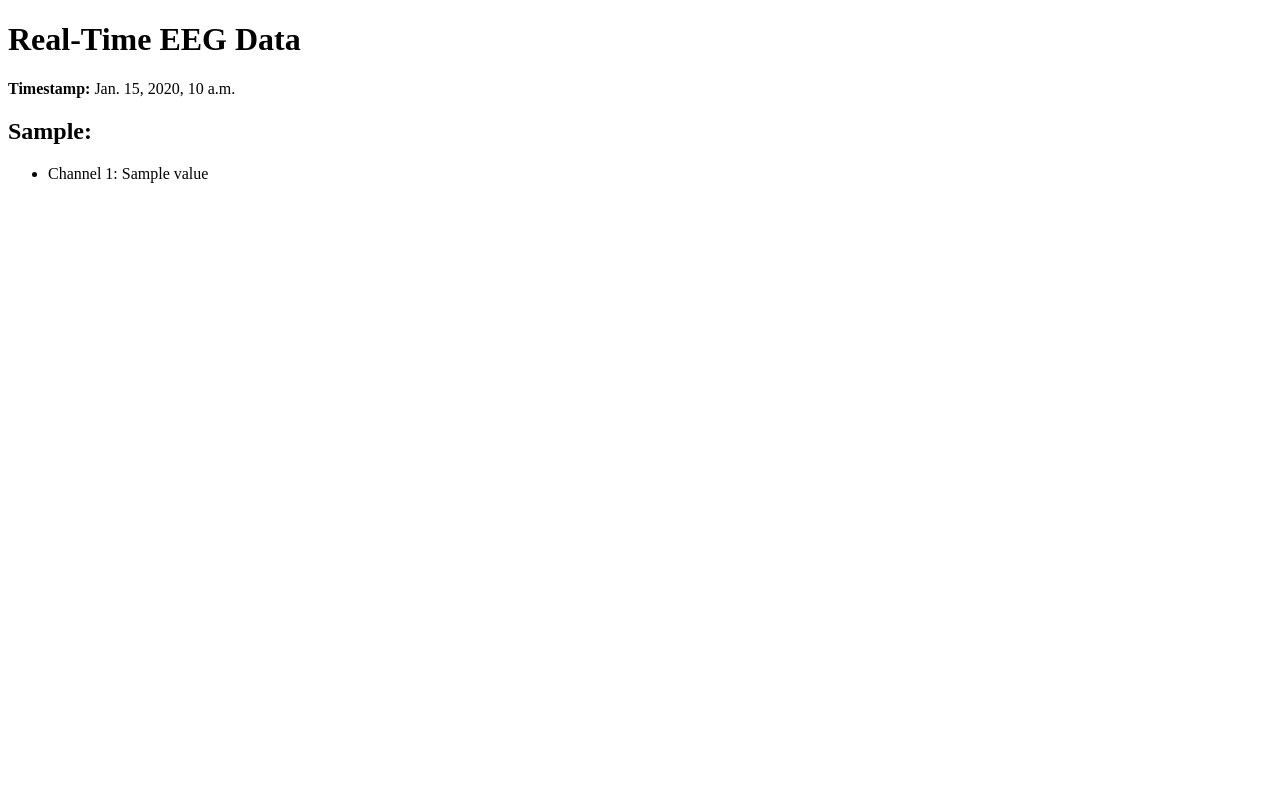
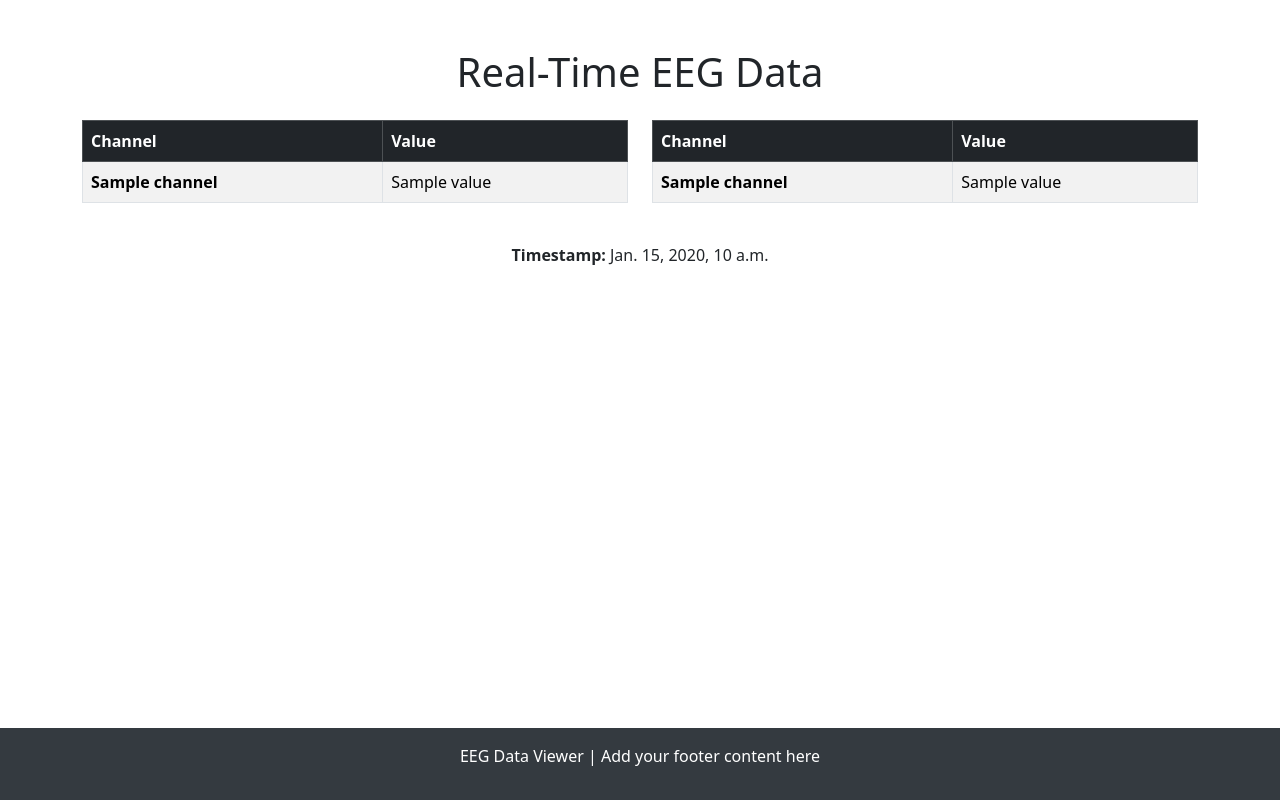
Before and after one commit to FREDYKRUGE/Contec_EEG_KT88_to_LSL-main, a Django app: template eeg_project/eeg_app/templates/eeg_app/eeg_data.html in a window 1280 px wide. Run offline with Django 5.2, Linux system fonts and the light colour scheme; the template is opened without the code that fills it: most values are stand-ins (such as "Sample title", 1, 10 or a date in 2020).

Commit message:
improved vizualizations

```diff
--- /dev/null
+++ b/eeg_project/eeg_app/static/eeg_app/styles.css
@@ -0,0 +1,24 @@
+html, body {
+    margin: 0;
+    padding: 0;
+    height: 100%;
+}
+
+body {
+    display: flex;
+    flex-direction: column;
+}
+
+.content {
+    flex: 1;
+}
+
+footer {
+    background-color: #343a40;
+    color: white;
+    padding: 1rem;
+    text-align: center;
+    position: relative;
+    bottom: 0;
+    width: 100%;
+}
--- a/eeg_project/eeg_app/templates/eeg_app/eeg_data.html
+++ b/eeg_project/eeg_app/templates/eeg_app/eeg_data.html
@@ -1,3 +1,4 @@
+{% load static %}
 
 <!DOCTYPE html>
 <html lang="en">
@@ -6,17 +7,66 @@
     <meta name="viewport" content="width=device-width, initial-scale=1.0">
     <meta http-equiv="refresh" content="3">
     <title>EEG Data</title>
+    <!-- Include Bootstrap -->
+    <link href="https://cdn.jsdelivr.net/npm/bootstrap@5.3.0-alpha3/dist/css/bootstrap.min.css" rel="stylesheet">
+    <!-- Include Custom CSS -->
+    <link rel="stylesheet" href="{% static 'eeg_app/styles.css' %}">
 </head>
 <body>
-    <h1>Real-Time EEG Data</h1>
+    <div class="content">
+        <div class="container mt-5">
+            <h1 class="text-center mb-4">Real-Time EEG Data</h1>
 
-    <p><strong>Timestamp:</strong> {{ timestamp }}</p>
+            {% if error %}
+                <div class="alert alert-danger text-center">{{ error }}</div>
+            {% else %}
+                <div class="row">
+                    <div class="col-md-6">
+                        <table class="table table-bordered table-striped">
+                            <thead class="table-dark">
+                                <tr>
+                                    <th>Channel</th>
+                                    <th>Value</th>
+                                </tr>
+                            </thead>
+                            <tbody>
+                                {% for channel, value in left_table_data %}
+                                    <tr>
+                                        <td><strong>{{ channel }}</strong></td>
+                                        <td>{{ value }}</td>
+                                    </tr>
+                                {% endfor %}
+                            </tbody>
+                        </table>
+                    </div>
+                    <div class="col-md-6">
+                        <table class="table table-bordered table-striped">
+                            <thead class="table-dark">
+                                <tr>
+                                    <th>Channel</th>
+                                    <th>Value</th>
+                                </tr>
+                            </thead>
+                            <tbody>
+                                {% for channel, value in right_table_data %}
+                                    <tr>
+                                        <td><strong>{{ channel }}</strong></td>
+                                        <td>{{ value }}</td>
+                                    </tr>
+                                {% endfor %}
+                            </tbody>
+                        </table>
+                    </div>
+                </div>
+                <div class="text-center mt-4">
+                    <p><strong>Timestamp:</strong> {{ timestamp }}</p>
+                </div>
+            {% endif %}
+        </div>
+    </div>
 
-    <h2>Sample:</h2>
-    <ul>
-        {% for value in sample %}
-            <li>Channel {{ forloop.counter }}: {{ value }}</li>
-        {% endfor %}
-    </ul>
+    <footer>
+        <p>EEG Data Viewer | Add your footer content here</p>
+    </footer>
 </body>
 </html>
```
Also changed, not shown: eeg_project/eeg_app/views.py (+11 -1 lines), eeg_project/eeg_project/settings.py (+6 -1 lines).
